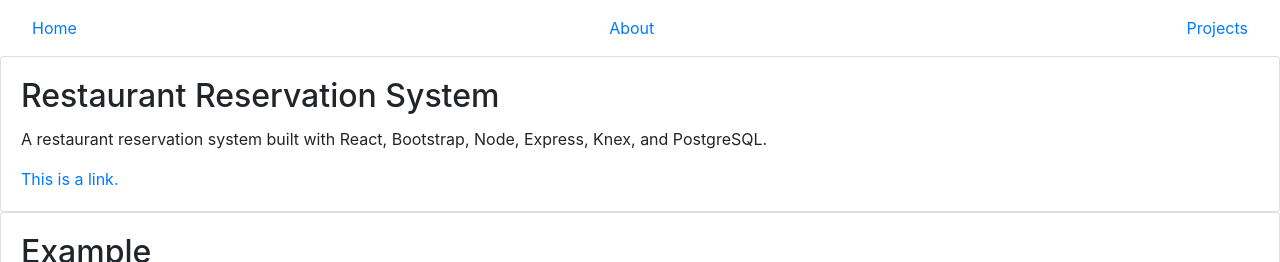
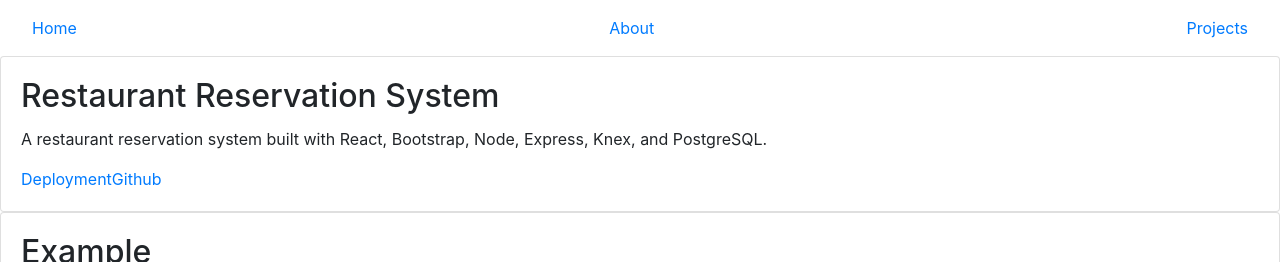
Before and after one commit to JMAdsit/personal-site, a React (Create React App) app: page /projects in a window 1280 px wide. Shown: the top 262 px of the page. Built offline with nearby package versions, Linux system fonts and the light colour scheme.

Commit message:
made project card for reservation system

```diff
--- /dev/null
+++ b/src/components/ProjectCardReservations.js
@@ -0,0 +1,44 @@
+import React from "react";
+
+function ProjectCardReservation() {
+
+    let title = "Restaurant Reservation System";
+    let description = "A restaurant reservation system built with React, Bootstrap, Node, Express, Knex, and PostgreSQL.";
+
+    let deployHTML = "https://jma-reservation-client.herokuapp.com/dashboard";
+    let deployText = "Deployment";
+
+    let gitHTML = "https://github.com/JMAdsit/restaurant-reservation";
+    let gitText = "Github";
+
+
+    return (
+    <div className="card">
+        <div className="card-body">
+
+            <h2 className="card-title">
+                {title}
+            </h2>
+
+            <p className="card-text">
+                {description}
+            </p>
+
+            <a
+            href={deployHTML}
+            target="_blank"
+            rel="noreferrer">
+                {deployText}
+            </a>
+
+            <a
+            href={gitHTML}
+            target="_blank"
+            rel="noreferrer">
+                {gitText}
+            </a>
+        </div>
+    </div>);
+}
+
+export default ProjectCardReservation;
--- a/src/pages/Projects.js
+++ b/src/pages/Projects.js
@@ -1,13 +1,8 @@
 import React from "react";
 import ProjectCard from "../components/ProjectCard";
+import ProjectCardReservation from "../components/ProjectCardReservations";
 
 function Projects() {
-    let exampleProject = {
-        title: "Restaurant Reservation System",
-        description: "A restaurant reservation system built with React, Bootstrap, Node, Express, Knex, and PostgreSQL.",
-        html: "https://www.duckduckgo.com",
-        linkText: "This is a link."
-    };
 
     let exampleTwo = {
         title: "Example",
@@ -18,8 +13,8 @@ function Projects() {
 
     return (
         <div>
-            <ProjectCard
-            project={exampleProject} />
+            <ProjectCardReservation />
+
             <ProjectCard
             project={exampleTwo} />
         </div>
```
